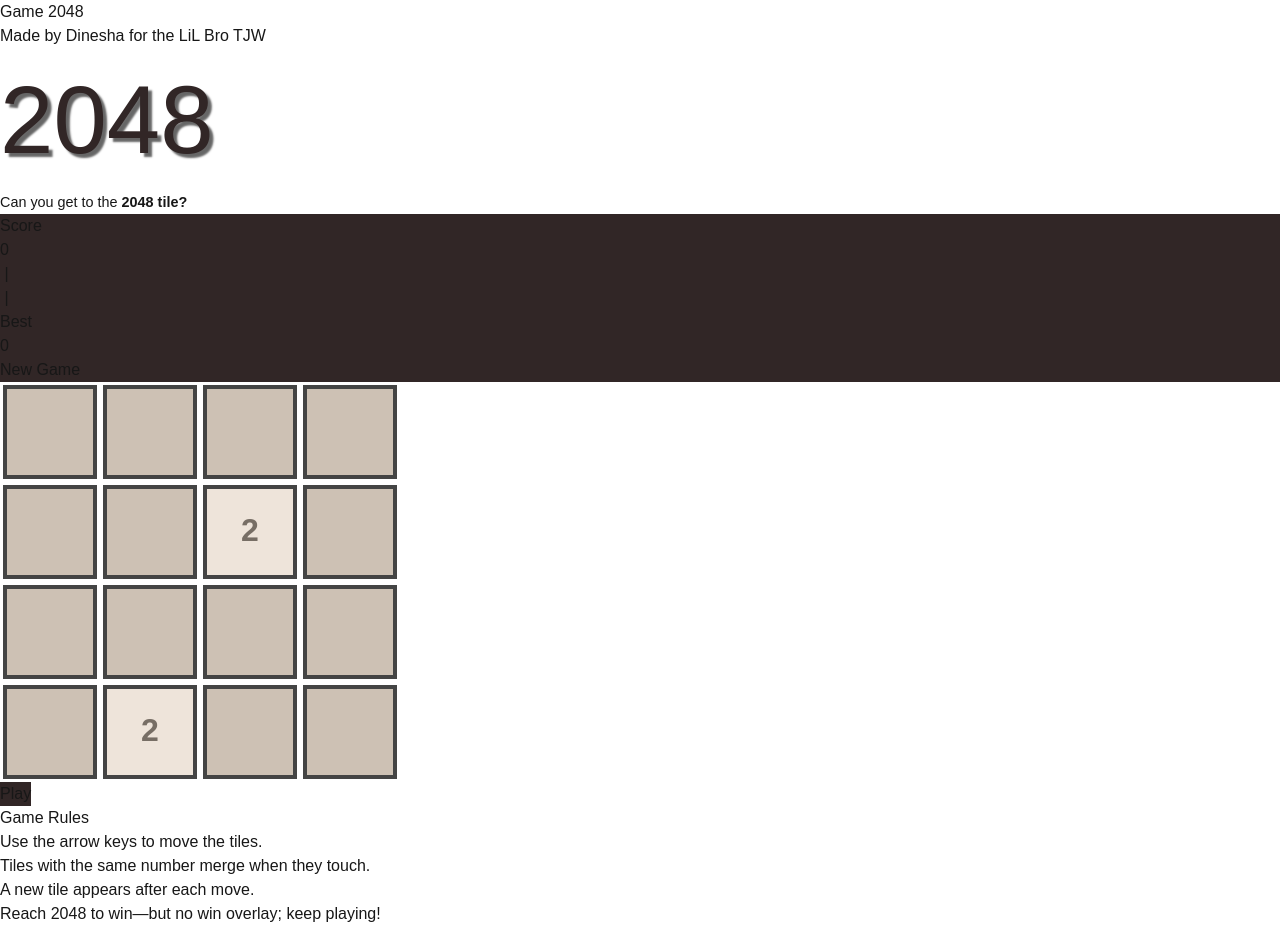
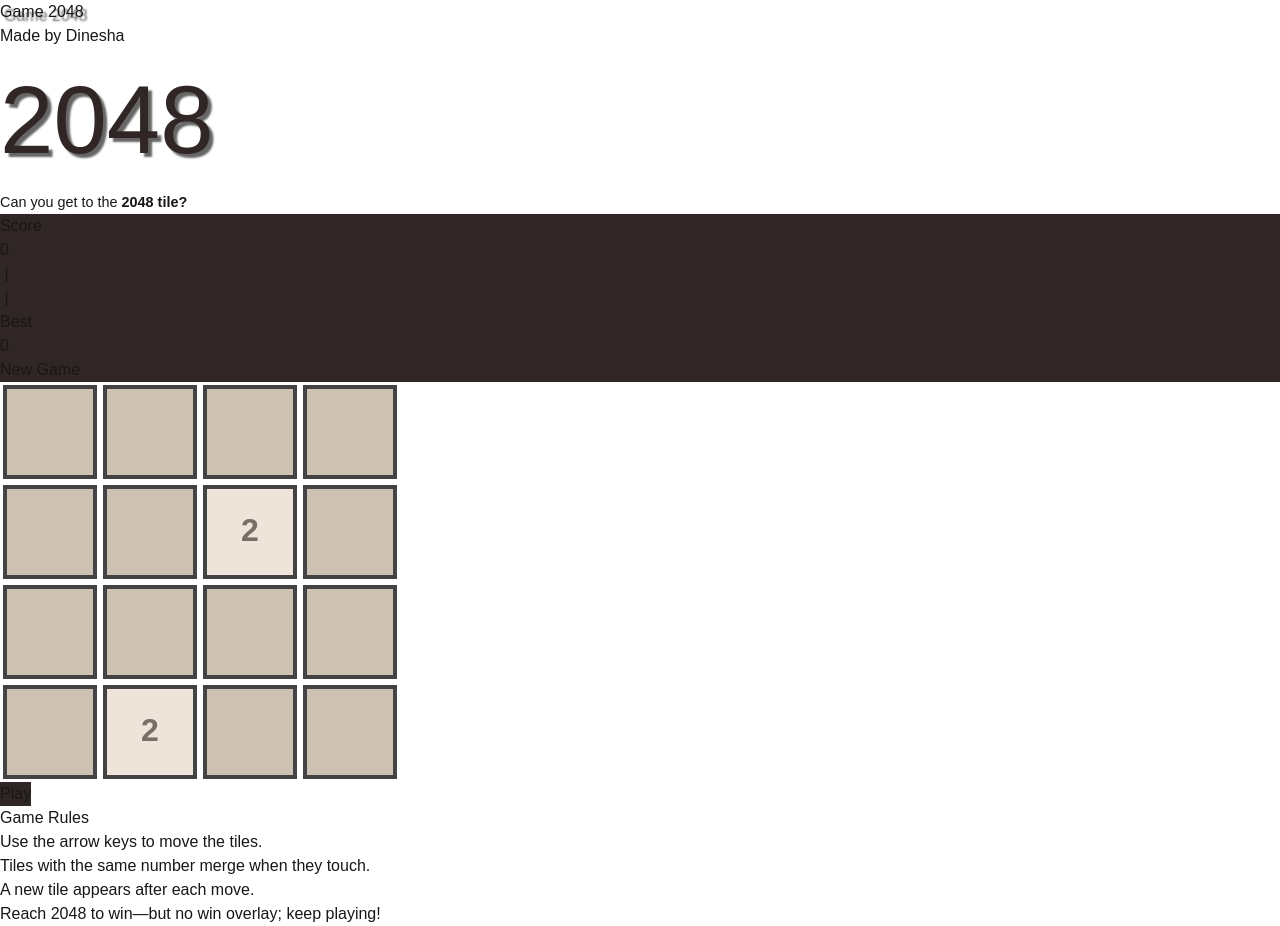
Before and after one commit to DineshaS14/my-2048-app, a Next.js app: page /game2048 in a window 1280 px wide. Built offline with nearby package versions, Linux system fonts and the light colour scheme.

Commit message:
blocked out flappy bird and only able to navigate to 2048

```diff
--- a/components/Game2048.tsx
+++ b/components/Game2048.tsx
@@ -344,7 +344,7 @@ const CanvasGame: React.FC = () => {
     color: "#312626",
     textShadow: "4px 4px 2px rgba(0, 0, 0, 0.6)", // Black shadow
   }}
-  className="bg-red-500 font-bold text-6xl">2048</div>
+  className="font-bold text-6xl">2048</div>
   <div
   style={{fontSize: "0.9rem"}}
   className="text-xs">
@@ -402,7 +402,7 @@ const CanvasGame: React.FC = () => {
         />
         {/* Start overlay: if the game hasn't started, show Play and New Game buttons side-by-side */}
         {!gameStarted && (
-          <div className="absolute inset-0 flex flex-col items-center justify-center bg-black bg-opacity-70 rounded-lg">
+          <div className="absolute inset-0 flex flex-col items-center justify-center bg-opacity-70 rounded-lg">
             <div className="flex space-x-4">
               <button
                 onClick={() => setGameStarted(true)}
--- a/src/app/game2048/page.tsx
+++ b/src/app/game2048/page.tsx
@@ -8,9 +8,13 @@ function Game2048Page() {
     <div className="min-h-screen flex flex-col items-center justify-center bg-gradient-to-br from-blue-200 to-purple-300 p-4">
       {/* Header */}
       <header className="mb-8 text-center">
-        <h1 className="text-5xl font-bold text-gray-900 drop-shadow-lg">Game 2048</h1>
+        <h1
+        style={{
+          textShadow: "4px 4px 2px rgba(0, 0, 0, 0.6)", // Black shadow
+        }}
+        className="text-6xl italic font-black text-[#312626] drop-shadow-lg">Game 2048</h1>
         <h3 className="text-xl text-gray-700 mt-2">
-          Made by Dinesha for the LiL Bro TJW
+          Made by Dinesha
         </h3>
       </header>
 
```
Also changed, not shown: src/app/page.tsx (+34 -7 lines).
